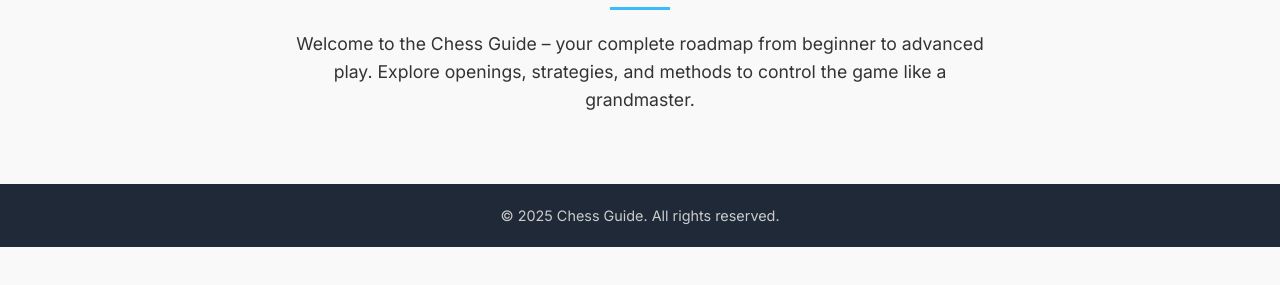
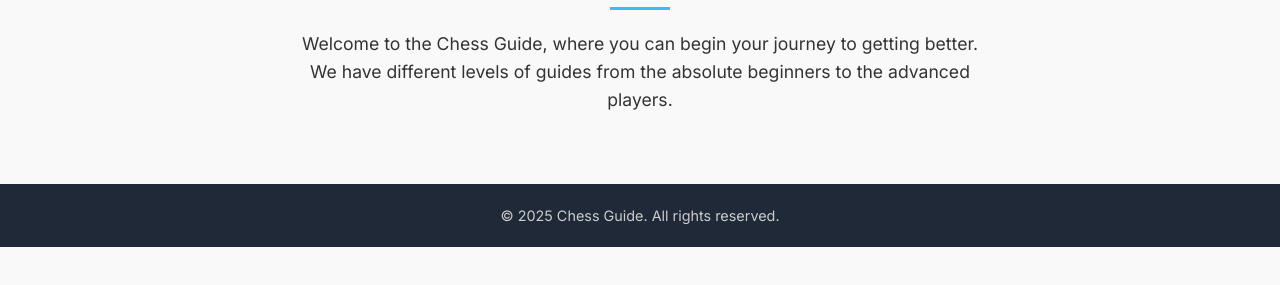
Before and after one commit to ItzPalacity/ChessGuide, a plain HTML site: page index.html in a window 1280 px wide. Shown: the part 317-602 px from the top of the page. Drawn offline with Linux system fonts and the light colour scheme.

Commit message:
Update index.html

```diff
--- a/index.html
+++ b/index.html
@@ -28,7 +28,7 @@
     <section class="intro">
       <h2>Welcome!</h2>
       <hr />
-      <p>Welcome to the Chess Guide – your complete roadmap from beginner to advanced play. Explore openings, strategies, and methods to control the game like a grandmaster.</p>
+      <p>Welcome to the Chess Guide, where you can begin your journey to getting better. We have different levels of guides from the absolute beginners to the advanced players.</p>
     </section>
   </main>
 
```
